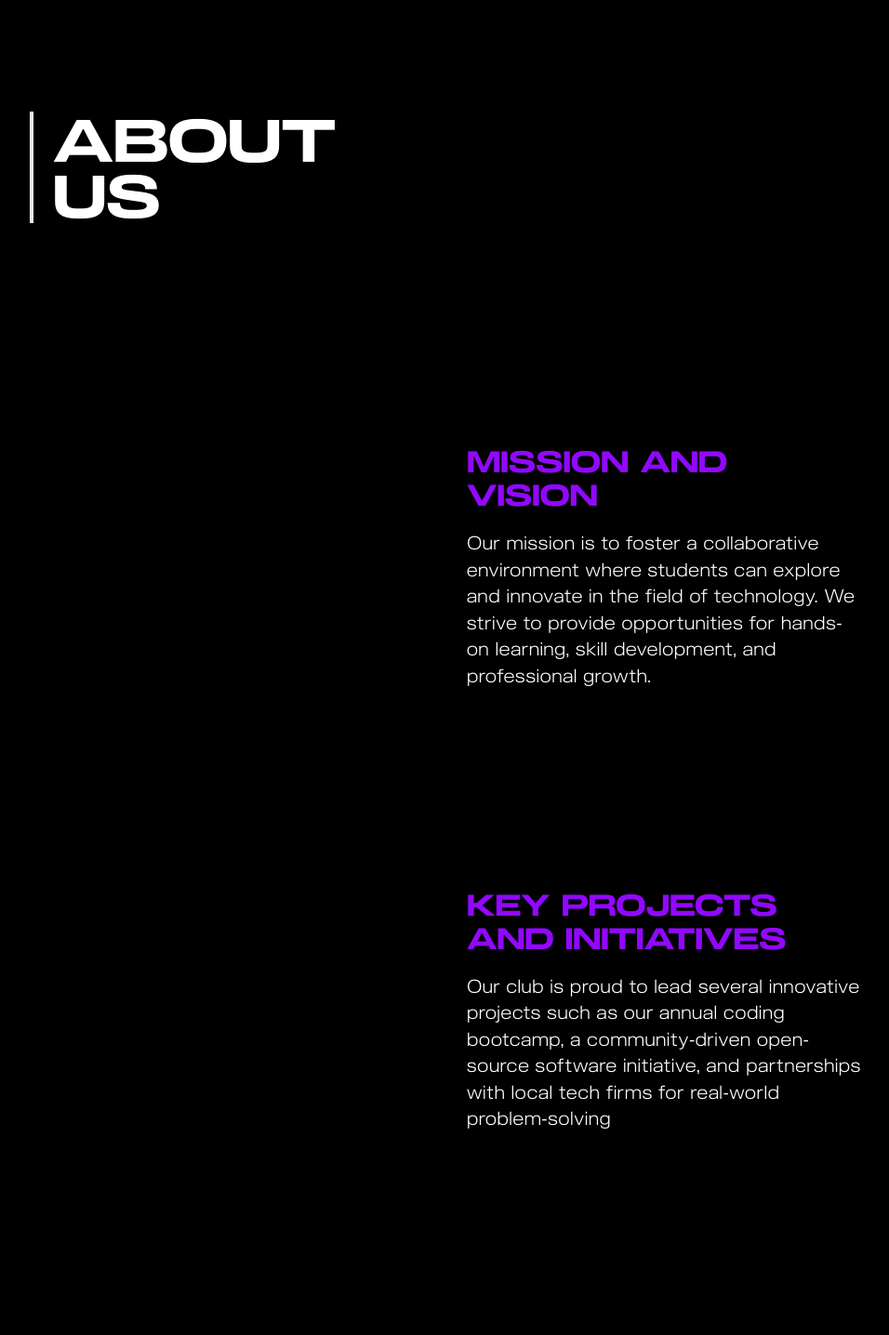
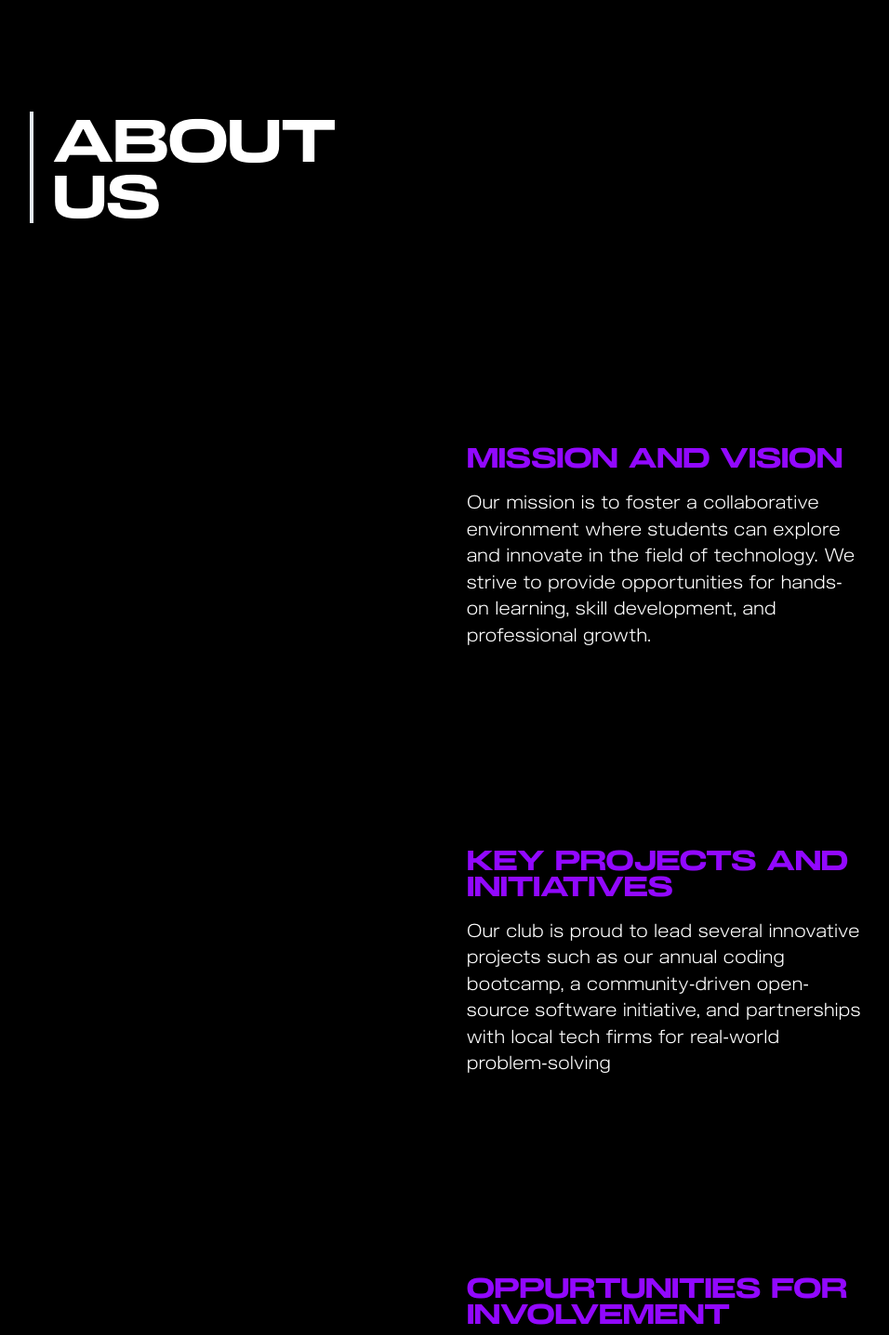
Before and after one commit to Prasanth-S7/intellexa, a Next.js app: page / in a window 1280 px wide. Shown: the part 980-2416 px from the top of the page at 93% size, without its empty margins (160-1116 px from the left). Built offline with nearby package versions, Linux system fonts and the light colour scheme.

Commit message:
added responsiveness for why join intellexa

```diff
--- a/src/components/aboutus.jsx
+++ b/src/components/aboutus.jsx
@@ -66,7 +66,7 @@ export const AboutUs = ({ heroRef }) => {
         };
     }, [isLargeScreen]);
     return (
-        <section className="mx-[15%] md:flex justify-between text-white mb-[170px]">
+        <section className="mx-[15%] md:flex justify-between text-white md:mb-[300px] mb-[100px]">
             <div className="md:flex md:space-x-[15%]">
                 <div className="space-x-14 text-6xl flex-col justify-start">
                     <div className="px-[5px] text-white lg:text-6xl md:text-4xl text-4xl font-bold border-l-4 pl-5 font-slussen" ref={leftSection}>
@@ -75,7 +75,7 @@ export const AboutUs = ({ heroRef }) => {
                 </div>
                 <div className="md:flex-col w-full mt-[40%] overflow-y-auto" ref={rightSection}>
                     <div className='md:mb-[50%] mb-[30%] ml-0 w-fit'>
-                        <div className='text-custom-purple mb-5 font-slussen font-semibold lg:text-3xl md:text-xl text-xl'>
+                        <div className='text-custom-purple mb-5 font-slussen font-semibold lg:text-[28px] md:text-xl text-xl'>
                             MISSION AND VISION
                         </div>
                         <div className='text-[19px] font-slussenLight'>
@@ -83,7 +83,7 @@ export const AboutUs = ({ heroRef }) => {
                         </div>
                     </div>
                     <div className='md:mb-[50%] mb-[30%]'>
-                        <div className='text-custom-purple mb-5 font-semibold font-slussen lg:text-3xl md:text-xl text-xl'>
+                        <div className='text-custom-purple mb-5 font-semibold font-slussen lg:text-[28px] md:text-xl text-xl'>
                             KEY PROJECTS AND INITIATIVES
                         </div>
                         <div className='text-[19px] font-slussenLight'>
@@ -91,7 +91,7 @@ export const AboutUs = ({ heroRef }) => {
                         </div>
                     </div>
                     <div className=" md:mb-[50%] mb-[30%] " ref={lastLoremDiv}>
-                        <div className='text-custom-purple mb-5 font-semibold font-slussen lg:text-3xl md:text-xl text-xl'>
+                        <div className='text-custom-purple mb-5 font-semibold font-slussen lg:text-[28px] md:text-xl text-xl'>
                             OPPURTUNITIES FOR INVOLVEMENT
                         </div>
                         <div className='text-[19px] font-slussenLight'>
--- a/src/components/horizontalScroll.jsx
+++ b/src/components/horizontalScroll.jsx
@@ -1,8 +1,8 @@
 export const HorizontalScroll = (({ number, info, className }) => {
     return (
         <div className={`w-full h-[400px] md:h-[400px] md:w-[400px] border-2 border-white px-7 py-7 flex flex-col justify-between ${className}`} >
-            <div className="text-custom-yellow text-5xl font-slussen ">{number}</div>
-            <div className="text-white text-2xl font-semibold font-slussenLight ">{info}</div>
+            <div className="text-custom-yellow lg:text-5xl md:text-5xl text-4xl font-slussen ">{number}</div>
+            <div className="text-white text-[20px] font-semibold font-slussenLight ">{info}</div>
         </div>
     )
 })
```
